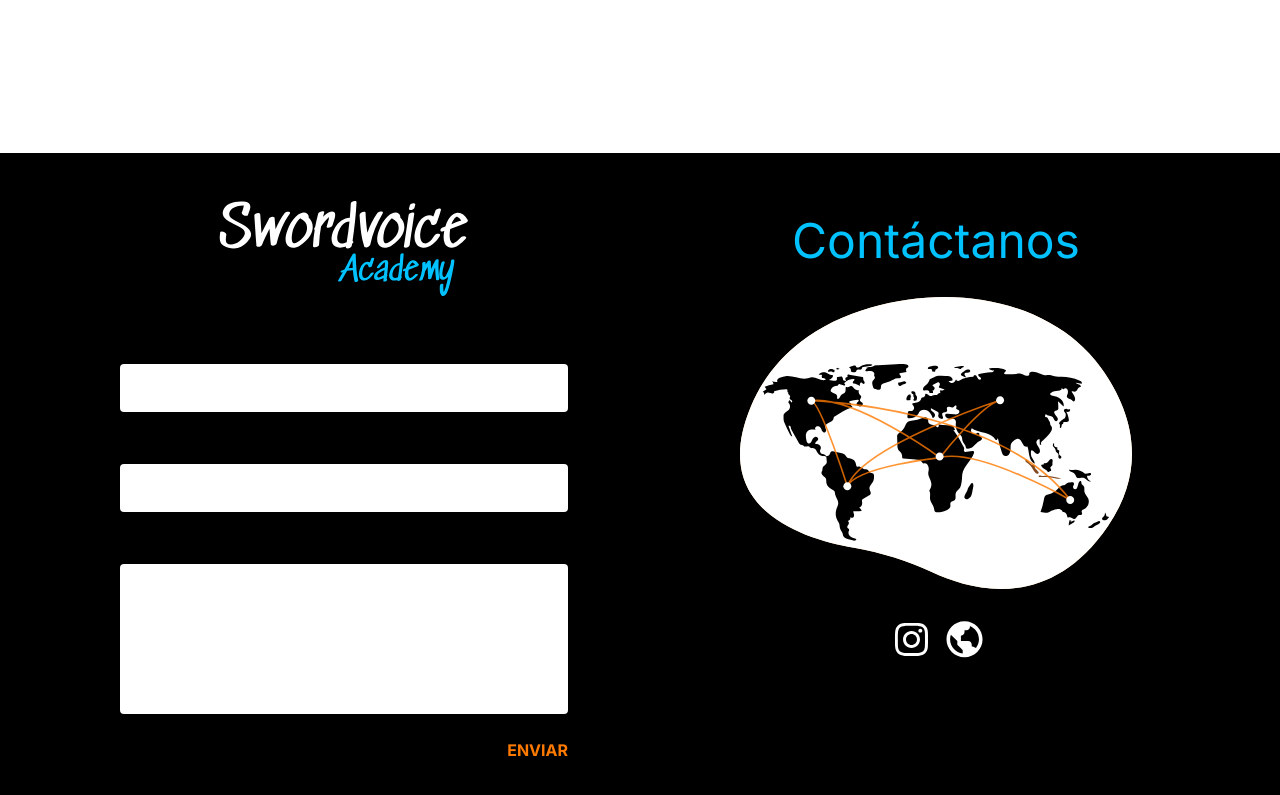
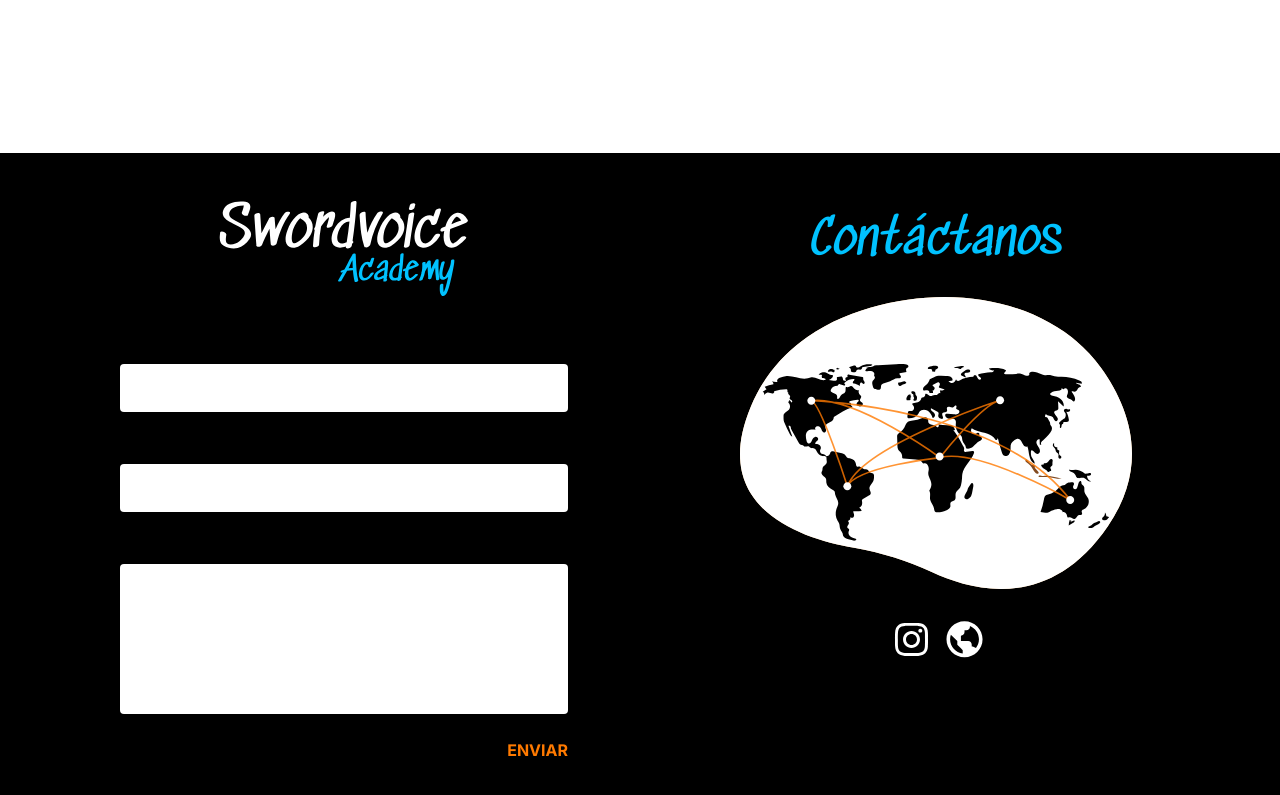
Before and after one commit to ilemarandrade/landing-swordvoice-2.0, a Next.js app: page / in a window 1280 px wide. Shown: the part 4485-5280 px from the top of the page. Built offline with nearby package versions, Linux system fonts and the light colour scheme.

Commit message:
feat: add font-sedgwick to title

```diff
--- a/src/app/page.tsx
+++ b/src/app/page.tsx
@@ -161,7 +161,7 @@
         <div className="flex flex-col items-center p-4">
           <Typography
             variant="h1"
-            className="text-center mb-8 text-secondary hidden md:block"
+            className="text-center mb-8 text-secondary hidden md:block font-sedgwick"
           >
             Contáctanos
           </Typography>
```
